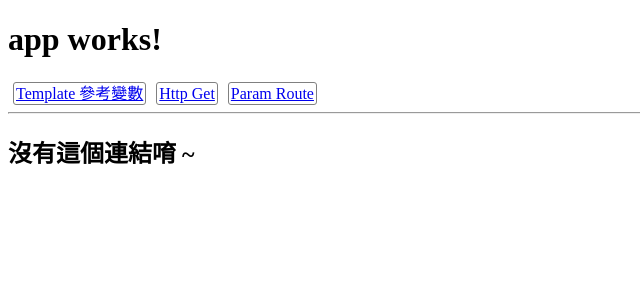
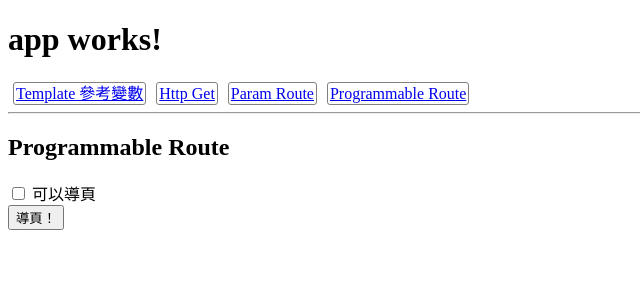
Before and after one commit to simie-cc/angular-advanced-demo, an Angular app: page /prog in a window 1280 px wide. Shown: the top 300 px of the page, without its empty margins (0-640 px from the left). Built offline with nearby package versions, Linux system fonts and the light colour scheme.

Commit message:
程式化的 Routing

```diff
--- a/src/app/app.module.ts
+++ b/src/app/app.module.ts
@@ -10,6 +10,8 @@ import { TemplateRefVarComponent } from './template-ref-var/template-ref-var.com
 import { NotfoundPageComponent } from './notfound-page/notfound-page.component';
 import { HttpGetComponent } from './http-get/http-get.component';
 import { ParamRouteComponent } from './param-route/param-route.component';
+import { ProgrammableRouteComponent } from './programmable-route/programmable-route.component';
+import { ProgrammableRouteTargetComponent } from './programmable-route/programmable-route-target/programmable-route-target.component';
 
 
 @NgModule({
@@ -18,7 +20,9 @@ import { ParamRouteComponent } from './param-route/param-route.component';
     TemplateRefVarComponent,
     NotfoundPageComponent,
     HttpGetComponent,
-    ParamRouteComponent
+    ParamRouteComponent,
+    ProgrammableRouteComponent,
+    ProgrammableRouteTargetComponent
   ],
   imports: [
     BrowserModule,
--- a/src/app/app.routing.ts
+++ b/src/app/app.routing.ts
@@ -4,6 +4,8 @@ import { Routes } from '@angular/router';
 import { HttpGetComponent } from './http-get/http-get.component';
 import { NotfoundPageComponent } from './notfound-page/notfound-page.component';
 import { TemplateRefVarComponent } from './template-ref-var/template-ref-var.component';
+import { ProgrammableRouteComponent } from './programmable-route/programmable-route.component';
+import { ProgrammableRouteTargetComponent } from './programmable-route/programmable-route-target/programmable-route-target.component';
 
 export const appRoutes: Routes = [
     { path: '', children: [] },
@@ -11,5 +13,7 @@ export const appRoutes: Routes = [
     { path: 'http-get', component: HttpGetComponent, data: { label: 'Http Get' } },
     { path: 'param', component: ParamRouteComponent, data: { label: 'Param Route' } },
     { path: 'param/:id', component: ParamRouteComponent },
+    { path: 'prog', component: ProgrammableRouteComponent, data: { label: 'Programmable Route' } },
+    { path: 'prog-target', component: ProgrammableRouteTargetComponent },
     { path: '**', component: NotfoundPageComponent }
 ];
--- /dev/null
+++ b/src/app/programmable-route/programmable-route-target/programmable-route-target.component.html
@@ -0,0 +1,3 @@
+<h3>換頁了！</h3>
+
+<button routerLink='/prog'>回上頁</button>
--- /dev/null
+++ b/src/app/programmable-route/programmable-route-target/programmable-route-target.component.ts
@@ -0,0 +1,15 @@
+import { Component, OnInit } from '@angular/core';
+
+@Component({
+  selector: 'app-programmable-route-target',
+  templateUrl: './programmable-route-target.component.html',
+  styleUrls: ['./programmable-route-target.component.css']
+})
+export class ProgrammableRouteTargetComponent implements OnInit {
+
+  constructor() { }
+
+  ngOnInit() {
+  }
+
+}
--- /dev/null
+++ b/src/app/programmable-route/programmable-route.component.html
@@ -0,0 +1,8 @@
+<h2>Programmable Route</h2>
+
+<div>
+    <input type="checkbox" [(ngModel)]="enableRoute"> 可以導頁
+</div>
+<div>
+    <button (click)='doRoute()'>導頁！</button>
+</div>
--- /dev/null
+++ b/src/app/programmable-route/programmable-route.component.ts
@@ -0,0 +1,28 @@
+import { Component, OnInit } from '@angular/core';
+import { Router } from '@angular/router';
+
+@Component({
+    selector: 'app-programmable-route',
+    templateUrl: './programmable-route.component.html',
+    styleUrls: ['./programmable-route.component.css']
+})
+export class ProgrammableRouteComponent implements OnInit {
+    enableRoute: boolean = false;
+
+    constructor(
+        private router: Router
+    ) { }
+
+    ngOnInit() {
+    }
+
+    doRoute() {
+        if (! this.enableRoute) {
+            alert('不可以導頁哦！');
+            return;
+        }
+
+        this.router.navigate(['/prog-target']);
+    }
+
+}
```
Also changed, not shown: src/app/programmable-route/programmable-route-target/programmable-route-target.component.css (added), src/app/programmable-route/programmable-route.component.css (added).
